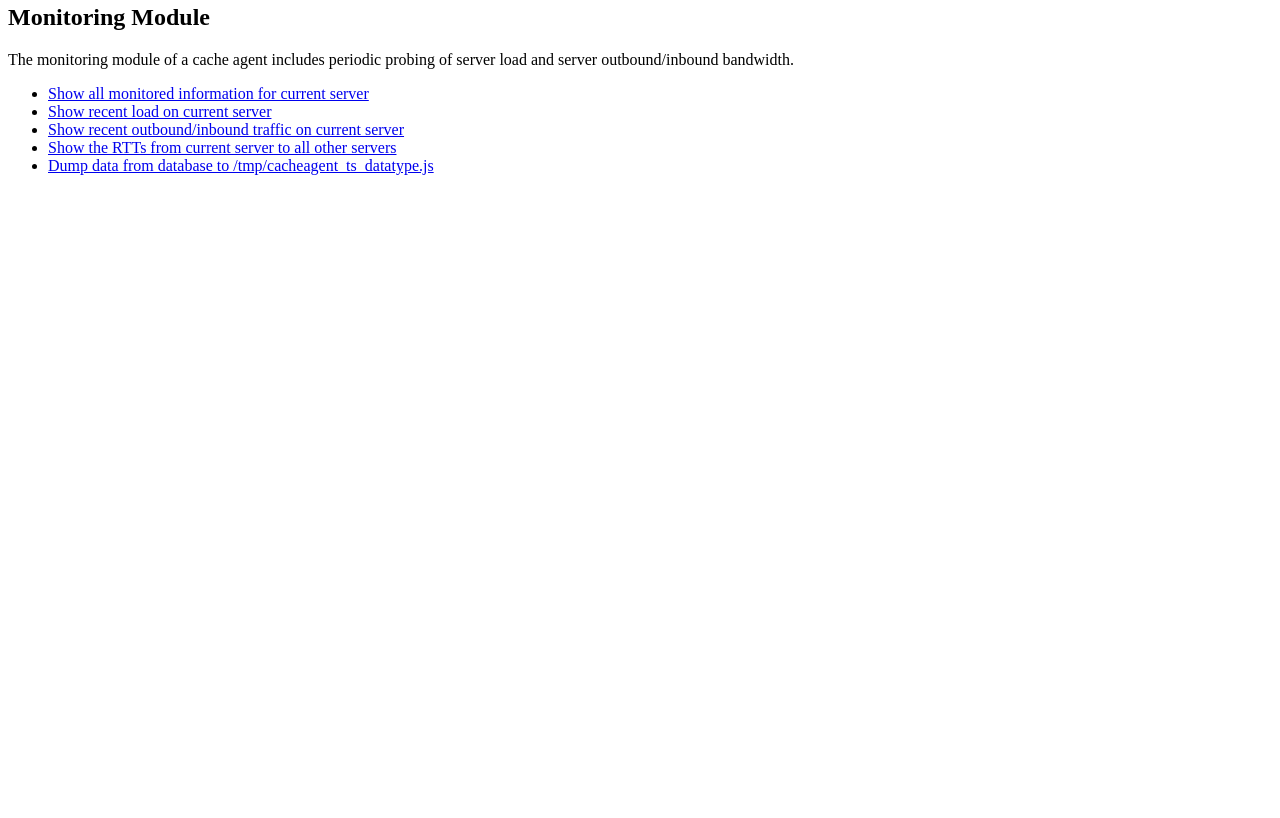
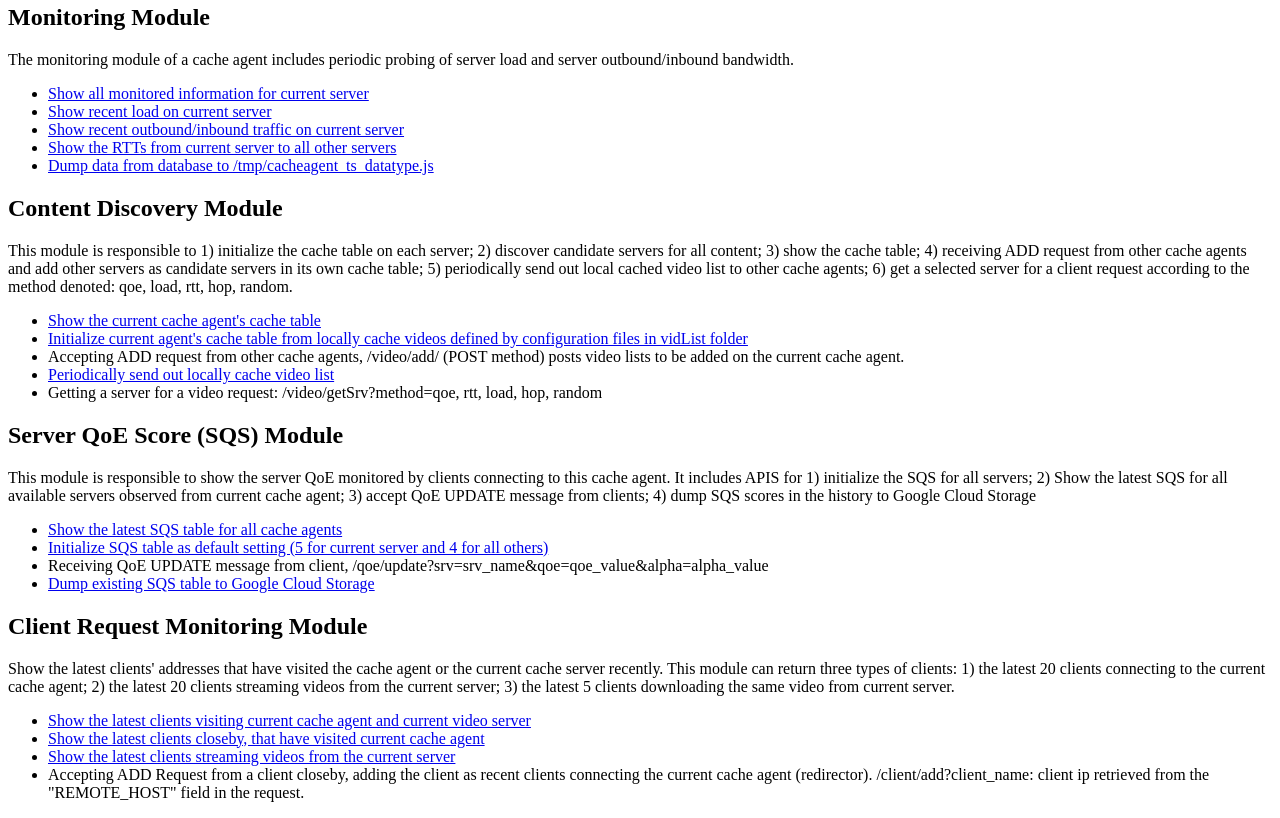
Before and after one commit to ephemeral2eternity/Django-AGENS, a Django app: page / in a window 1280 px wide. Shown: the part 417-1235 px from the top of the page. Before the commit the page ends 592 px from the top, so only its background shows below. Run offline with Django 3.2, Linux system fonts and the light colour scheme; parts of the project's set-up code (start-up, migrations or seed data) failed here and were passed over.

Commit message:
Update home page

```diff
--- a/home/templates/home/index.html
+++ b/home/templates/home/index.html
@@ -21,3 +21,28 @@
 	<li><a href="/monitor/rtts/">Show the RTTs from current server to all other servers</a></li>
 	<li><a href="/monitor/dump/">Dump data from database to /tmp/cacheagent_ts_datatype.js</a></li>
 </ul>
+<h2>Content Discovery Module</h2>
+<p>This module is responsible to 1) initialize the cache table on each server; 2) discover candidate servers for all content; 3) show the cache table; 4) receiving ADD request from other cache agents and add other servers as candidate servers in its own cache table; 5) periodically send out local cached video list to other cache agents; 6) get a selected server for a client request according to the method denoted: qoe, load, rtt, hop, random.</p>
+<ul>
+	<li><a href="/video/">Show the current cache agent's cache table</a></li>
+	<li><a href="/video/init/">Initialize current agent's cache table from locally cache videos defined by configuration files in vidList folder</a></li>
+	<li>Accepting ADD request from other cache agents, /video/add/ (POST method) posts video lists to be added on the current cache agent.</li>
+	<li><a href="/video/discover/">Periodically send out locally cache video list</a></li>
+	<li>Getting a server for a video request: /video/getSrv?method=qoe, rtt, load, hop, random</li>
+</ul>
+<h2>Server QoE Score (SQS) Module</h2>
+<p>This module is responsible to show the server QoE monitored by clients connecting to this cache agent. It includes APIS for 1) initialize the SQS for all servers; 2) Show the latest SQS for all available servers observed from current cache agent; 3) accept QoE UPDATE message from clients; 4) dump SQS scores in the history to Google Cloud Storage</p>
+<ul>
+	<li><a href="/qoe/">Show the latest SQS table for all cache agents</a></li>
+	<li><a href="/qoe/init/">Initialize SQS table as default setting (5 for current server and 4 for all others)</a></li>
+	<li>Receiving QoE UPDATE message from client, /qoe/update?srv=srv_name&amp;qoe=qoe_value&amp;alpha=alpha_value</li>
+	<li><a href="/qoe/dump/">Dump existing SQS table to Google Cloud Storage</a></li>
+</ul>
+<h2>Client Request Monitoring Module</h2>
+<p>Show the latest clients' addresses that have visited the cache agent or the current cache server recently. This module can return three types of clients: 1) the latest 20 clients connecting to the current cache agent; 2) the latest 20 clients streaming videos from the current server; 3) the latest 5 clients downloading the same video from current server.</p>
+<ul>
+	<li><a href="/client/">Show the latest clients visiting current cache agent and current video server</a></li>
+	<li><a href="/client/pclient/">Show the latest clients closeby, that have visited current cache agent</a></li>
+	<li><a href="/client/vclient/">Show the latest clients streaming videos from the current server</a></li>
+	<li>Accepting ADD Request from a client closeby, adding the client as recent clients connecting the current cache agent (redirector). /client/add?client_name: client ip retrieved from the "REMOTE_HOST" field in the request.</li>
+</ul>
```
